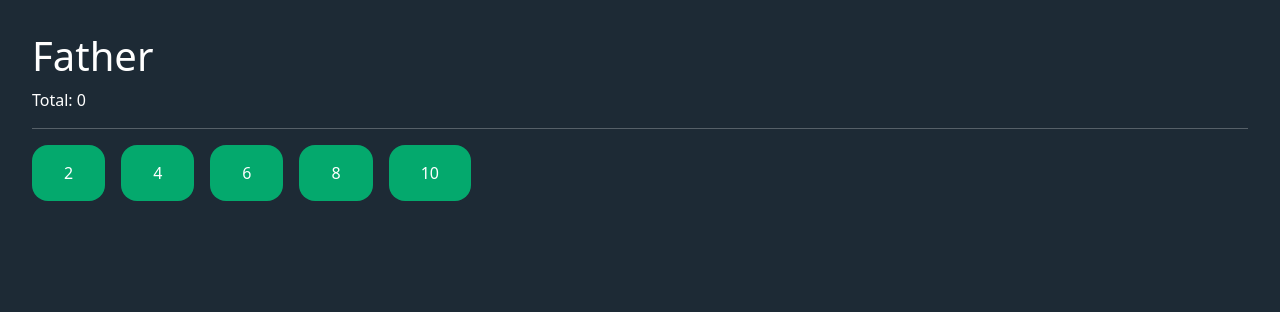
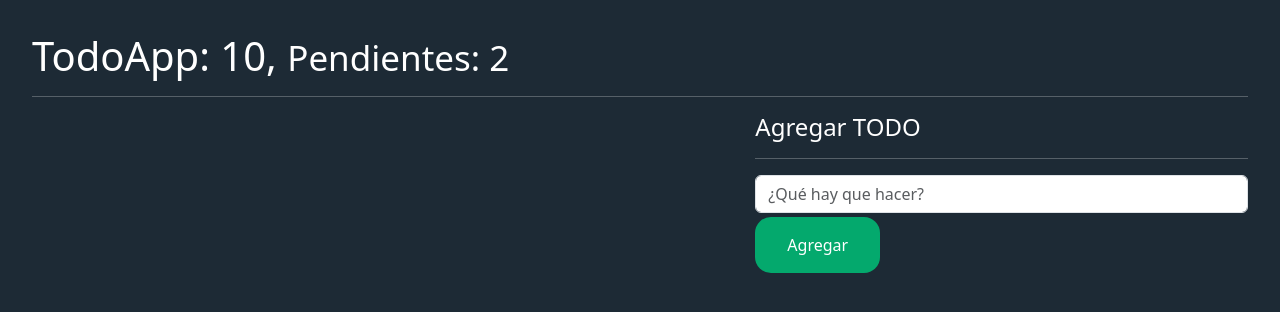
Before and after one commit to doclaag/hook-app, a React (Vite) app: page / in a window 1280 px wide. Shown: the top 312 px of the page. Built offline with nearby package versions, Linux system fonts and the light colour scheme.

Commit message:
worked with useReducer

```diff
--- /dev/null
+++ b/src/08-useReducer/TodoAdd.jsx
@@ -0,0 +1,56 @@
+import PropTypes from 'prop-types';
+import { useForm } from '../hooks/useForm';
+
+export const TodoAdd = ({ onNewTodo }) => {
+
+    const { description, onInputChange, onResetForm } = useForm({
+        description: ''
+    });
+
+    const onFormSubmit = (e) => {
+        e.preventDefault();
+
+        if (!description || description.trim().length <= 1) return;
+
+        const newTodo = {
+            id: new Date().getTime(),
+            description,
+            done: false,
+        };
+
+        try {
+            // console.log(newTodo);
+            onNewTodo(newTodo);
+            onResetForm();
+        } catch (error) {
+            alert('Error al agregar nuevo TODO:', error);
+        }
+    };
+
+    return (
+        <form
+            onSubmit={onFormSubmit}
+        >
+            <input
+                type='text'
+                name='description'
+                placeholder='¿Qué hay que hacer?'
+                autoComplete='off'
+                className='form-control'
+                value={description}
+                onChange={onInputChange}
+            />
+
+            <button
+                type='submit'
+                className='btn btn-outline-primary mt-1 btn-block'
+            >
+                Agregar
+            </button>
+        </form>
+    );
+};
+
+TodoAdd.propTypes = {
+    onNewTodo: PropTypes.func.isRequired,
+};
--- /dev/null
+++ b/src/08-useReducer/TodoApp.jsx
@@ -0,0 +1,62 @@
+import { useEffect, useReducer } from 'react';
+import { todoReducer, TodoList, TodoAdd } from './';
+
+const initialState = [
+    // {
+    //     id: new Date().getTime(),
+    //     description: 'Aprender React',
+    //     done: false,
+    // },
+];
+
+const init = () => {
+    return JSON.parse(localStorage.getItem('todos')) || [];
+};
+
+export const TodoApp = () => {
+    const [todos, dispatch] = useReducer(todoReducer, initialState, init);
+
+    useEffect(() => {
+        localStorage.setItem('todos', JSON.stringify(todos));
+    }, [todos])
+
+
+    const handleSubmit = (todo) => {
+        const action = {
+            type: '[TODO] add todo',
+            payload: todo,
+        };
+
+        dispatch(action);
+    };
+
+    const handleDeleteTodo = (id) => {
+        const action = {
+            type: '[TODO] delete todo',
+            payload: id,
+        };
+
+        dispatch(action);
+    }
+
+
+    return (
+        <>
+            <h1>TodoApp: 10, <small>Pendientes: 2</small></h1>
+            <hr />
+
+            <div className='row'>
+                <div className='col-7'>
+                    <TodoList todos={todos} onDeleteTodo={handleDeleteTodo} />
+                </div>
+
+                <div className='col-5'>
+                    <h4>Agregar TODO</h4>
+                    <hr />
+
+                    <TodoAdd onNewTodo={handleSubmit} />
+                </div>
+            </div>
+        </>
+    );
+};
--- /dev/null
+++ b/src/08-useReducer/TodoItem.jsx
@@ -0,0 +1,22 @@
+import PropTypes from 'prop-types';
+
+export const TodoItem = ({ todo, onDeleteTodo }) => {
+    return (
+        <li className='list-group-item d-flex justify-content-between'>
+            <span className='align-self-center'>
+                {todo.description}
+            </span>
+            <button
+                className='btn btn-danger'
+                onClick={() => onDeleteTodo && onDeleteTodo(todo.id)}
+            >
+                Borrar
+            </button>
+        </li>
+    );
+};
+
+TodoItem.propTypes = {
+    todo: PropTypes.object.isRequired,
+    onDeleteTodo: PropTypes.func.isRequired,
+};
--- /dev/null
+++ b/src/08-useReducer/TodoList.jsx
@@ -0,0 +1,18 @@
+import PropTypes from 'prop-types';
+import { TodoItem } from './';
+
+export const TodoList = ({ todos = [], onDeleteTodo }) => {
+
+    return (
+        <ul className='list-group'>
+            {todos.map(todo => (
+                <TodoItem todo={todo} key={todo.id} onDeleteTodo={onDeleteTodo} />
+            ))}
+        </ul>
+    );
+};
+
+TodoList.propTypes = {
+    todos: PropTypes.array.isRequired,
+    onDeleteTodo: PropTypes.func.isRequired,
+};
--- /dev/null
+++ b/src/08-useReducer/index.js
@@ -0,0 +1,5 @@
+export * from './TodoAdd';
+export * from './TodoApp';
+export * from './TodoItem';
+export * from './TodoList';
+export * from './todoReducer';
--- /dev/null
+++ b/src/08-useReducer/intro-reducer.js
@@ -0,0 +1,32 @@
+
+const initialState = [{
+    id: 1,
+    todo: 'Recolectar la piedra del Alma',
+    done: false,
+}];
+
+const todoReducer = (state = initialState, action = {}) => {
+
+    if (action.type === '[TODO] add todo') {
+        return [...state, action.payload];
+    }
+
+    return state;
+};
+
+let todos = todoReducer();
+
+const newTodo = {
+    id: 2,
+    todo: 'Recolectar la piedra del poder',
+    done: false,
+};
+
+const addTodoAction = {
+    type: '[TODO] add todo',
+    payload: newTodo,
+};
+
+todos = todoReducer(todos, addTodoAction);
+
+console.log({ state: todos })
--- /dev/null
+++ b/src/08-useReducer/todoReducer.js
@@ -0,0 +1,15 @@
+export const todoReducer = (initialState, action) => {
+    switch (action.type) {
+        case '[TODO] add todo':
+            return [
+                ...initialState,
+                action.payload,
+            ];
+
+        case '[TODO] delete todo':
+            return initialState.filter(todo => todo.id !== action.payload);
+
+        default:
+            return initialState;
+    }
+};
--- a/src/main.jsx
+++ b/src/main.jsx
@@ -13,10 +13,13 @@
 // import { Memorize } from './06-memos/Memorize'
 // import { MemoHook } from './06-memos/MemoHook'
 // import { CallbackHook } from './06-memos/CallbackHook'
-import { Father } from './07-task-memo/Father'
+// import { Father } from './07-task-memo/Father'
+
+// import './08-useReducer/intro-reducer';
+import { TodoApp } from './08-useReducer/TodoApp';
 
 ReactDOM.createRoot(document.getElementById('root')).render(
-  <React.StrictMode>
-    <Father />
-  </React.StrictMode>,
+    <React.StrictMode>
+        <TodoApp />
+    </React.StrictMode>,
 )
```
